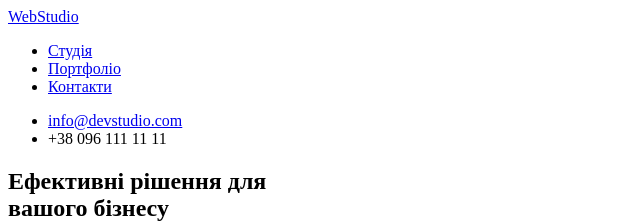
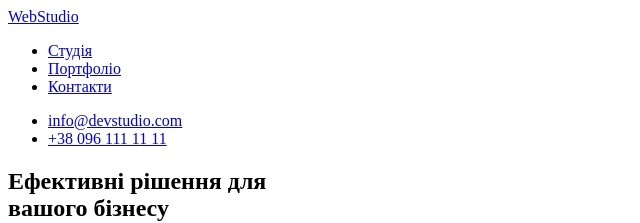
Before and after one commit to skyartartem/goit-markup-hw-01, a plain HTML site: page index.html in a window 1280 px wide. Shown: the top 223 px of the page, without its empty margins (0-640 px from the left). Drawn offline with Linux system fonts and the light colour scheme.

Commit message:
Зробив активним телефон в капелюху

```diff
--- a/index.html
+++ b/index.html
@@ -23,7 +23,7 @@
    </nav>
    <ul>
     <li><a href="mailto:info@devstudio.com">info@devstudio.com</a></li>
-    <li>+38 096 111 11 11</li>
+    <li><a href="tel:+380961111111" class="contact-link">+38 096 111 11 11</a></li>
     </ul>
  </header>
 
```
